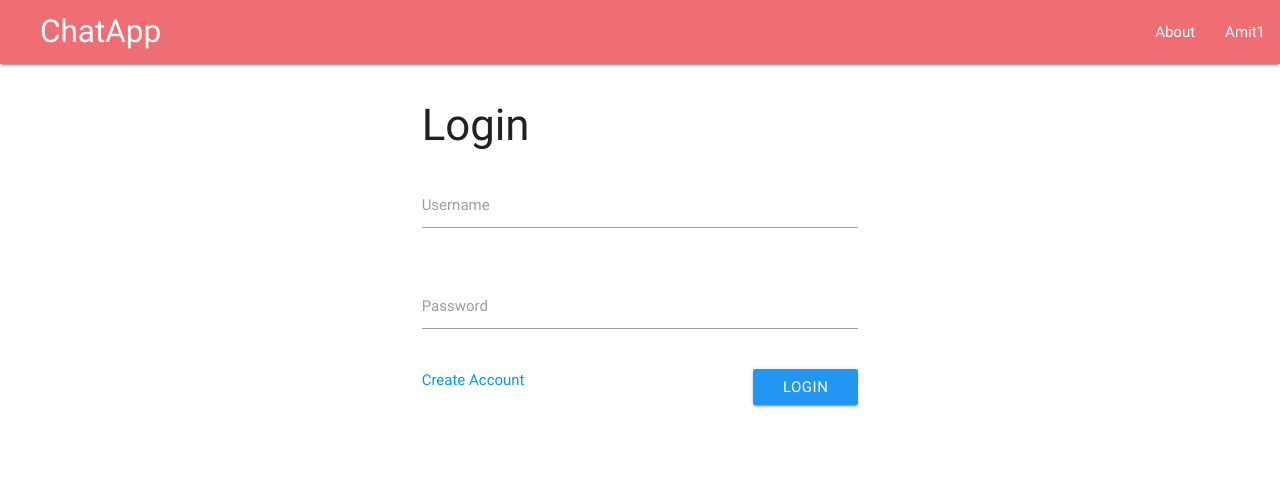
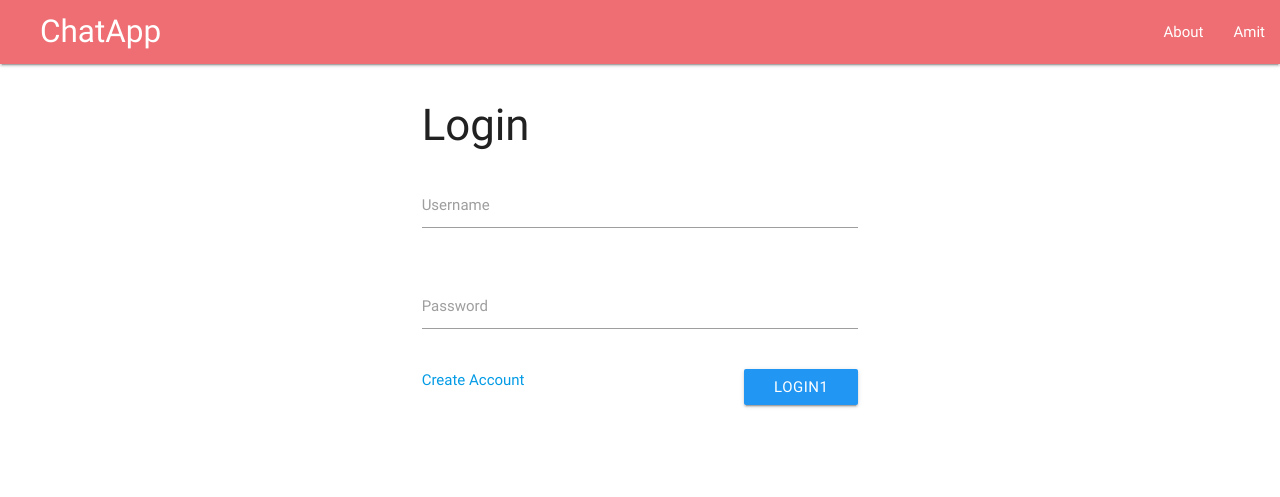
Before and after one commit to iam-amitkumar/ChatApp, a Django app: page / in a window 1280 px wide. Shown: the top 497 px of the page. Run offline with Django 3.2, Linux system fonts and the light colour scheme; some libraries are stand-ins or nearby versions.

Commit message:
Update index.html

```diff
--- a/templates/chat/index.html
+++ b/templates/chat/index.html
@@ -24,7 +24,7 @@
             <a href="#" class="brand-logo">&emsp; ChatApp</a>
             <ul id="nav-mobile" class="right hide-on-med-and-down">
                 <li><a href="#">About</a></li>
-                <li><a href="#">Amit1</a></li>
+                <li><a href="#">Amit</a></li>
             </ul>
         </div>
     </nav>
@@ -57,7 +57,7 @@
                             </div>
                             <div class="col s4">
                             <div class="right">
-                                <button class="btn blue waves-effect waves-light pull-s12">Login</button>
+                                <button class="btn blue waves-effect waves-light pull-s12">Login1</button>
                             </div>
                             </div>
                         </div>
```
